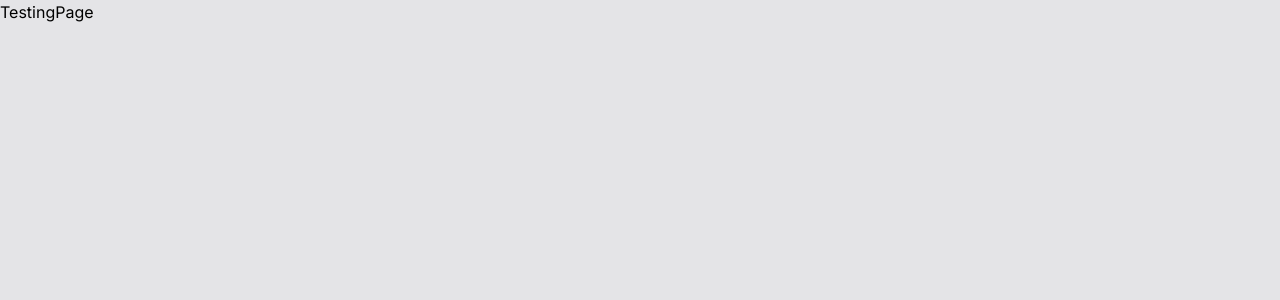
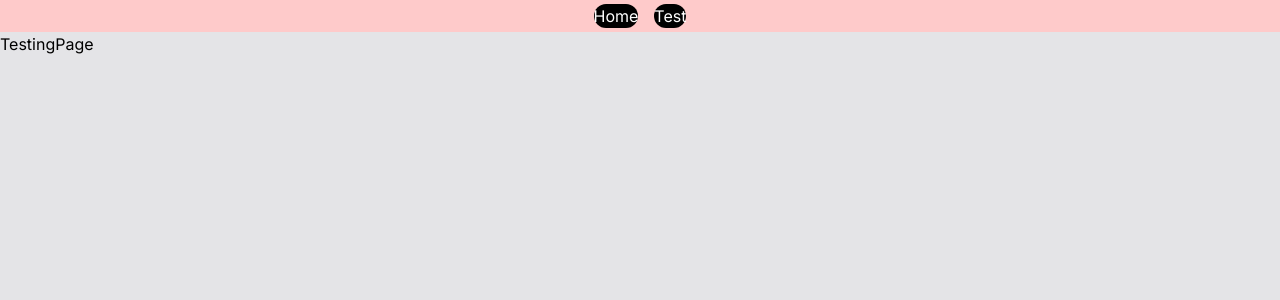
Before and after one commit to noricane/react-query-grokk, a Next.js app in the folder rq-client/: page /test in a window 1280 px wide. Shown: the top 300 px of the page. Built offline with nearby package versions, Linux system fonts and the light colour scheme.

Commit message:
hmm, looking at redux now

```diff
--- a/rq-client/src/app/layout.tsx
+++ b/rq-client/src/app/layout.tsx
@@ -1,3 +1,4 @@
+import Nav from "@/components/Layout/Nav";
 import "./globals.css";
 import type { Metadata } from "next";
 import { Inter } from "next/font/google";
@@ -17,7 +18,10 @@ export default function RootLayout({
 }) {
   return (
     <html lang="en" className="bg-zinc-200">
-      <body className={inter.className}>{children}</body>
+      <body className={inter.className}>
+        <Nav/>
+        {children}
+      </body>
     </html>
   );
 }
--- a/rq-client/src/components/Brands/BrandList.tsx
+++ b/rq-client/src/components/Brands/BrandList.tsx
@@ -7,6 +7,7 @@ import React from 'react'
 import Spinner from '../Misc/Spinner';
 import { FaRegTimesCircle } from 'react-icons/fa';
 import { url } from '@/utils/global';
+import { getPaginatedBrands } from '@/utils/api';
 
 const buttonStyle = " h-12 w-36 rounded-md "
 const buttonReactiveStyle = " bg-black text-white hover:scale-105 active:bg-white active:text-black transition-transform "
@@ -14,7 +15,11 @@ const buttonDisabledStyle = " bg-zinc-300 cursor-default "
 
 const notSuccessContainerStyle = " px-4 text-xl h-full w-96 py-6 px-4 text-3xl font-semibold bg-zinc-100 rounded-lg overflow-hidden flex flex-col justify-center items-center "
 const limit = 15;
-
+export const useBrands = (page:number)=>useQuery<PaginatedBrands,AxiosError>({
+  queryKey: [...paginatedBrandsQuery, page ],
+  queryFn: () =>getPaginatedBrands(limit,page),
+  keepPreviousData : true
+})
 const BrandList = () => {
 
 
@@ -29,11 +34,7 @@ const BrandList = () => {
     data,
     isFetching,
     isPreviousData,
-  } = useQuery<PaginatedBrands,AxiosError>({
-    queryKey: [...paginatedBrandsQuery, { page }],
-    queryFn: () =>getPaginatedBrands(page),
-    keepPreviousData : true
-  })
+  } = useBrands(page)
 
   return (
     <div className='bg-red-200 col-span-full'>
--- a/rq-client/src/components/Cars/CarGrid.tsx
+++ b/rq-client/src/components/Cars/CarGrid.tsx
@@ -37,7 +37,20 @@ const CarGrid = ({}:{}) => {
     }
   })
 
-  const { data: cars, isError,error,isFetching, failureCount } = useQuery<Car[],AxiosError>({ refetchOnWindowFocus:true,queryKey:carsQuery, queryFn: getCars, initialData: [] });
+  const {
+    data: cars,
+    isError,
+    error,
+    isFetching,
+    failureCount
+   } = useQuery<Car[],AxiosError>(
+    {
+      refetchOnWindowFocus:true,
+      queryKey:carsQuery,
+      queryFn: getCars,
+      keepPreviousData:true,
+      initialData: []
+    });
 
 
   const arrowKeysListener = (e:KeyboardEvent) => {
--- /dev/null
+++ b/rq-client/src/components/Layout/Nav.tsx
@@ -0,0 +1,14 @@
+"use client"
+import Link from 'next/link'
+import React from 'react'
+
+const Nav = () => {
+  return (
+    <div className='w-full [&>button]:h-12 [&>button]:w-24 p-1 gap-4 justify-center bg-red-200 flex'>
+        <Link href={"/"}     className='bg-black text-white rounded-xl'>Home</Link>
+        <Link href={"/test"} className='bg-black text-white rounded-xl'>Test</Link>
+    </div>
+  )
+}
+
+export default Nav
```
